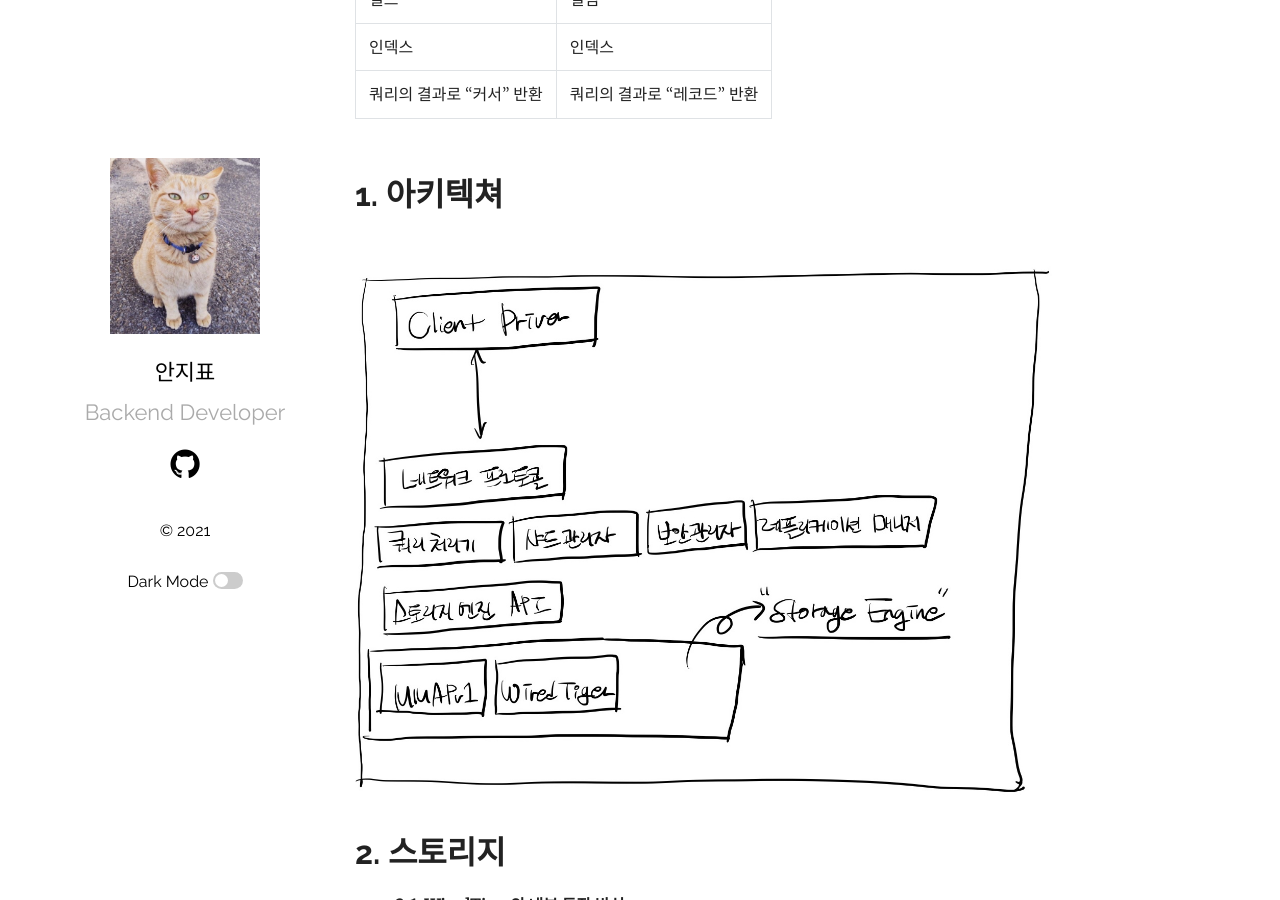
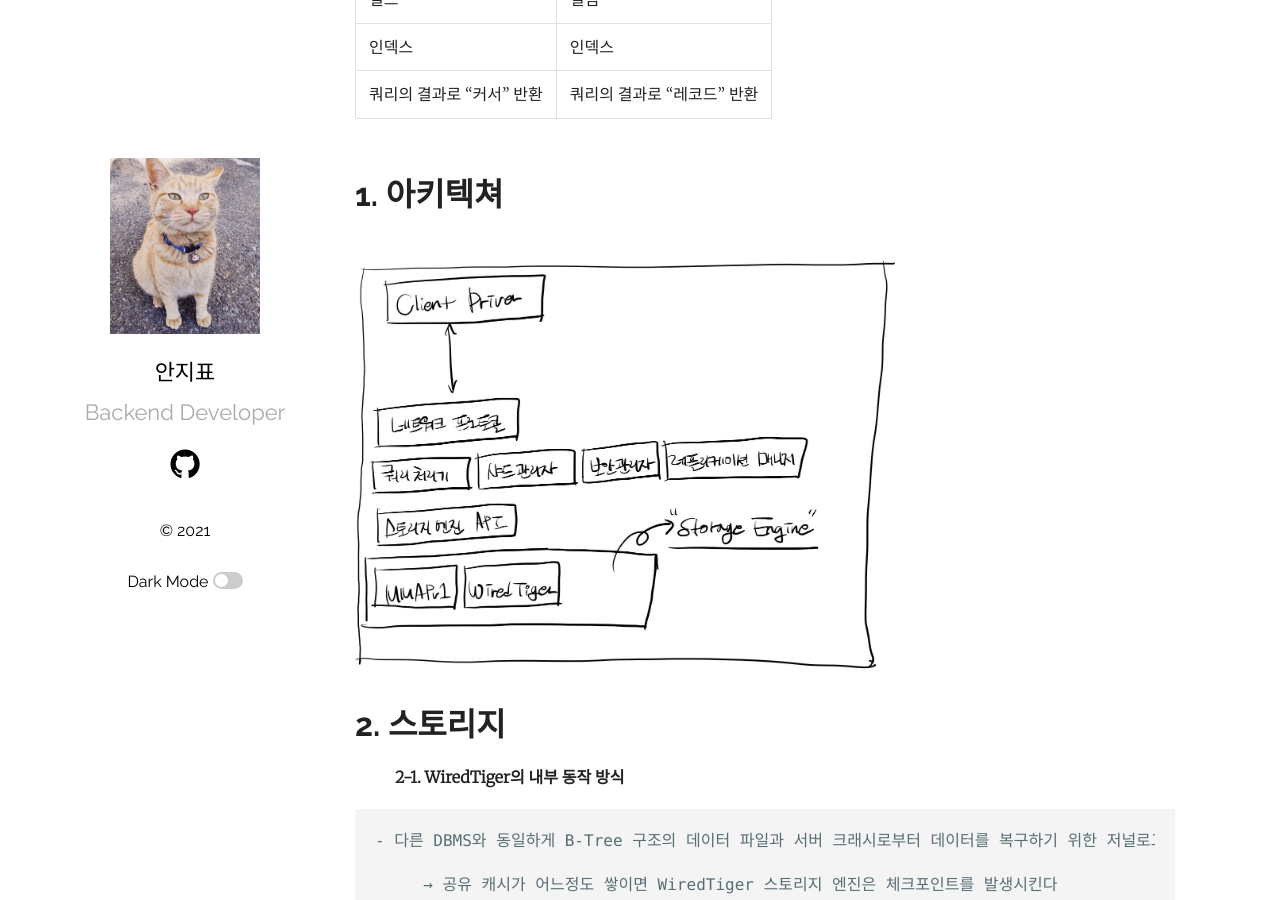
Before and after one commit to ppyong/ppyong.github.io, a Jekyll site: the page built from _posts/2021-07-09-why-mongodb.md, in a window 1280 px wide and 900 px high, scrolled down 2174 px. Built offline with Jekyll 4.4.1, drawn with Linux system fonts in a browser that asks for light colours.

Commit message:
why mongodb

```diff
--- a/_posts/2021-07-09-why-mongodb.md
+++ b/_posts/2021-07-09-why-mongodb.md
@@ -65,7 +65,7 @@ _MongoDB 와 RDBMS (MySQL)이 객체 이름이 조금 다르기에 아래와 같
 &nbsp;
 # 1. 아키텍쳐
 
-<img src="https://ppyong.github.io/assets/img/mongodb-architecture.JPG" width="90%">
+<img src="https://ppyong.github.io/assets/img/mongodb-architecture.JPG" width="70%">
 
 # 2. 스토리지
 > **2-1. WiredTiger의 내부 동작 방식**
@@ -87,6 +87,8 @@ _MongoDB 와 RDBMS (MySQL)이 객체 이름이 조금 다르기에 아래와 같
 > **2-3. 하자드 포인터**
 
     - WiredTiger 스토리지 엔진은 모든 사용자 Thread는 캐시 데이터를 참조할 때 하자드 포인터에 자신이 참조하는 페이지를 등록한다. 이빅션 Thread는 제거 해도 될 페이지를 골라 삭제 전에 하자드 포인터에 등록되어 있는지 확인 후 등록되어 있지 않을 경우에만 제거한다. 이런 방식으로 잠금 대기 없이 임무를 수행할 수 있다.
+
+<img src="https://ppyong.github.io/assets/img/harzard-pointer.jpg" width="70%">
 
 > **2-4. 스킵 리스트**
 
```
